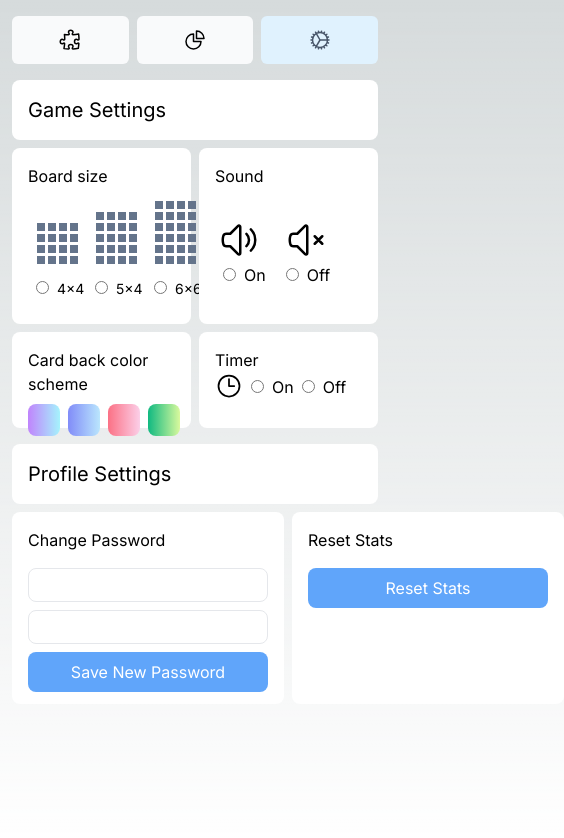
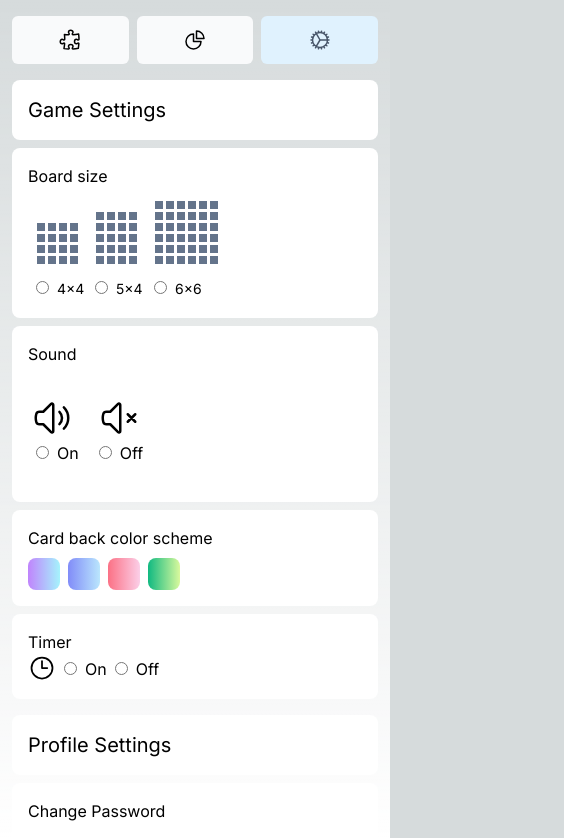
Before and after one commit to dgnezda/memory, a Next.js app: page /dashboard/settings in a window 390 px wide. Shown: the top 838 px of the page, 564 px wide, since content can reach past the window. Built offline with nearby package versions, Linux system fonts and the light colour scheme.

Commit message:
Fix phone responsive design

```diff
--- a/app/dashboard/settings/page.tsx
+++ b/app/dashboard/settings/page.tsx
@@ -6,7 +6,7 @@ import Button from "@/app/ui/components/Button"
 
 export default function Page() {
     return (
-        <div className="grid grid-cols-2 md:ml-0 ml-3 md:mr-0 mr-1">
+        <div className="md:grid md:grid-cols-2 md:ml-0 ml-3 md:mr-0 mr-1">
             <div className="text-xl col-span-2 bg-white rounded-lg md:mt-4 mt-0 mr-2 p-4">Game Settings</div>
             <WhiteDiv value="Board size">
                 <div className="flex flex-row items-end text-sm mt-1">
@@ -67,7 +67,7 @@ export default function Page() {
             </div>
             </WhiteDiv>
             <div className="text-xl col-span-2 bg-white rounded-lg mt-4 mr-2 p-4">Profile Settings</div>
-            <div className="flex flex-row w-full">
+            <div className="md:flex md:flex-row w-full">
                 <WhiteDiv value="Change Password" className="h-48">
                     <div className="flex flex-col mt-2 justify-center items-center">
                         <input type="password" className="border-solid rounded-lg border-[1px] p-1 mt-2 w-60" />
```
